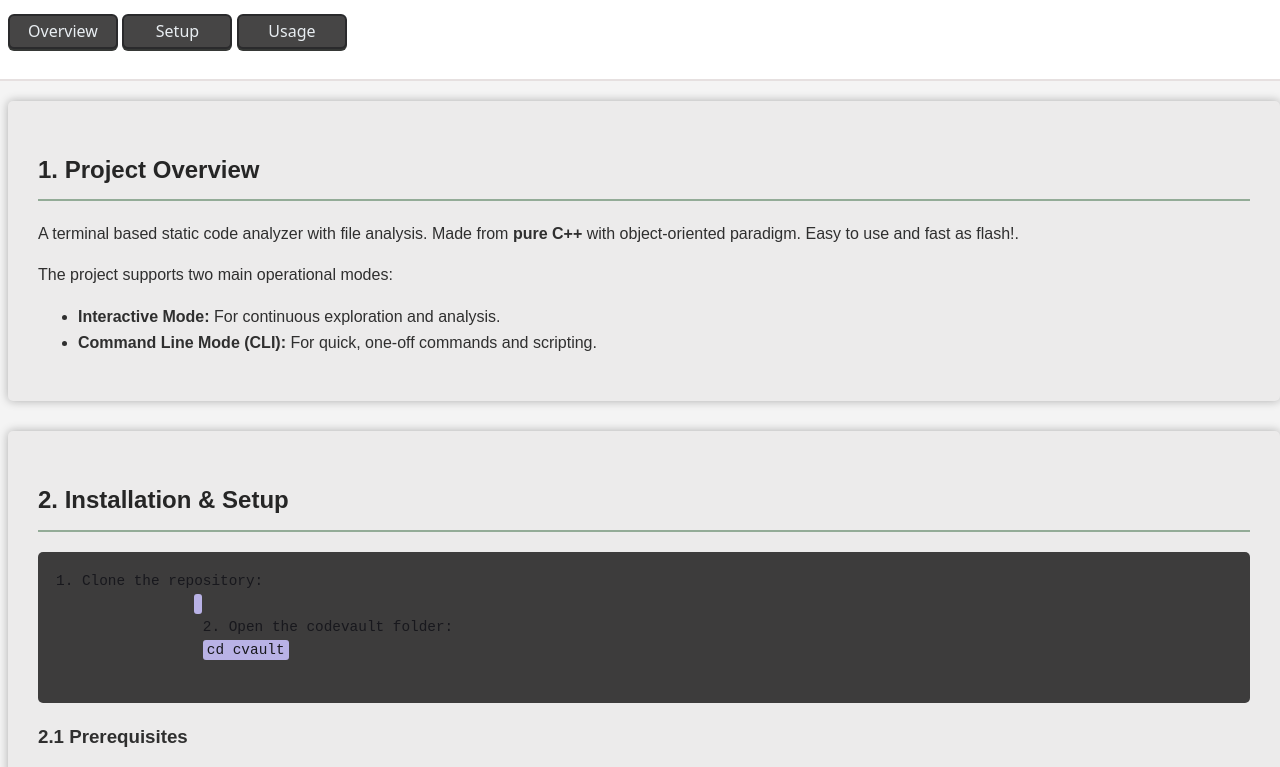
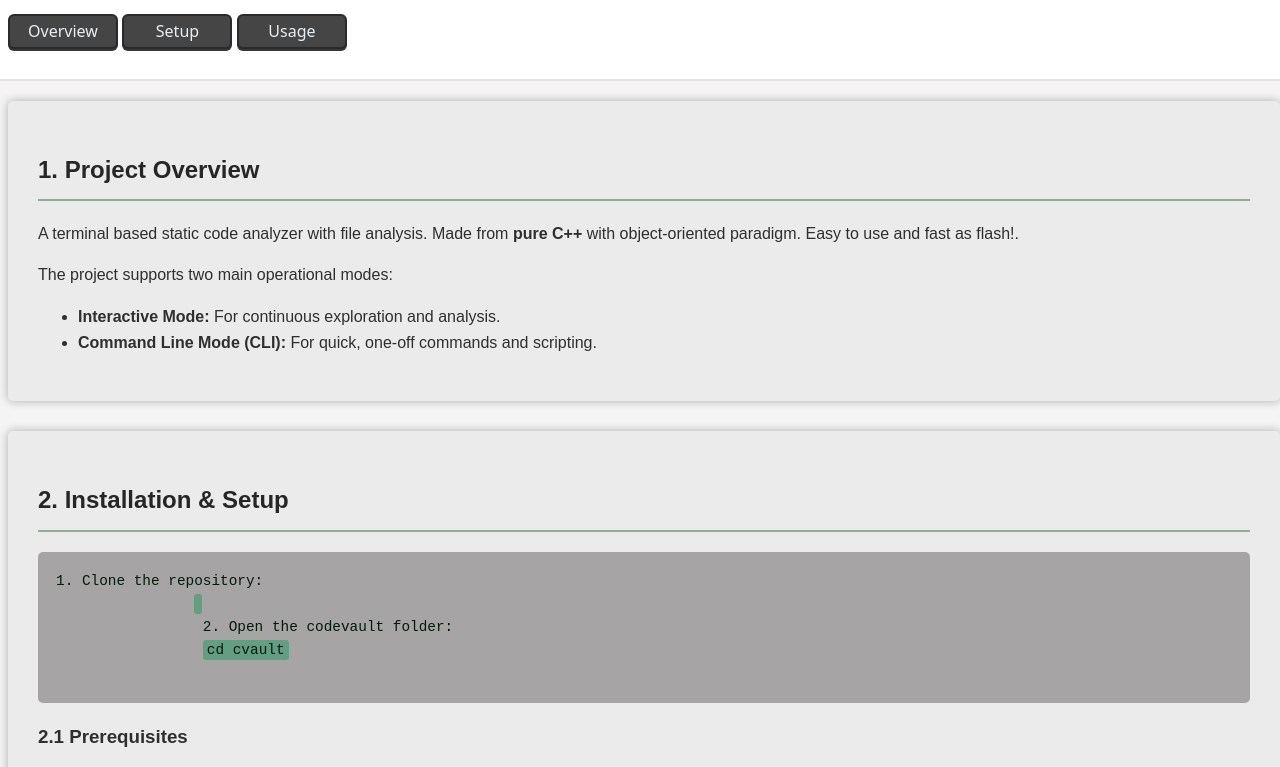
Before and after one commit to tecnolgd/Code-Vault-doc, a plain HTML site: page index.html in a window 1280 px wide. Shown: the part 172-939 px from the top of the page. Drawn offline with Linux system fonts and the light colour scheme.

Commit message:
feat: Modified style.css file

```diff
--- a/style.css
+++ b/style.css
@@ -111,8 +111,8 @@ section h2 {
 }
 /* 4. Code Blocks styling*/
 pre {
-    background: #3d3c3c; /* Dark background */
-    color: #18181d; /* Light text */
+    background: #a6a4a4; /* Dark background */
+    color: #041a0c; /* Light text */
     padding: 18px;
     border-radius: 5px;
     overflow-x: auto;
@@ -122,7 +122,7 @@ pre {
 
 code {
     font-family: 'Courier New', Courier, monospace;
-    background: #b9b2e6;
+    background: #639e82;
     padding: 2px 4px;
     border-radius: 3px;
 }
```
